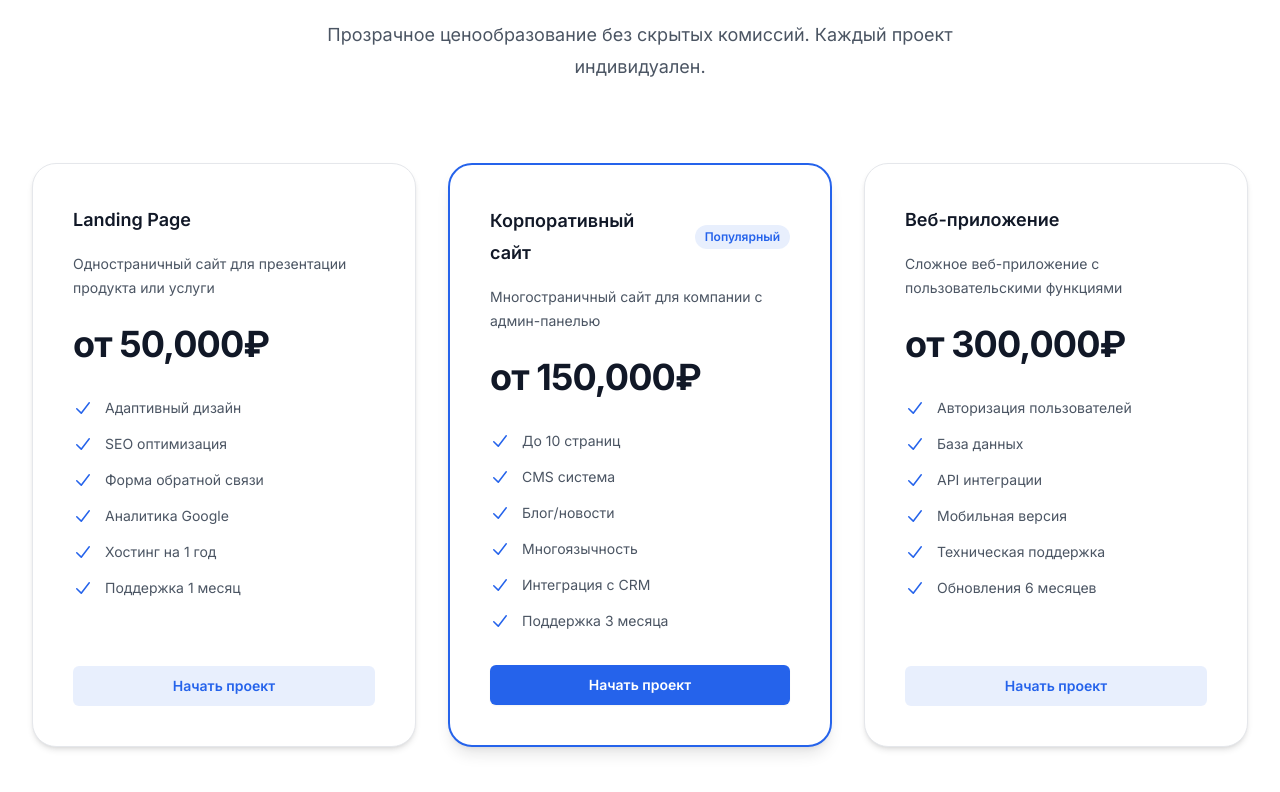
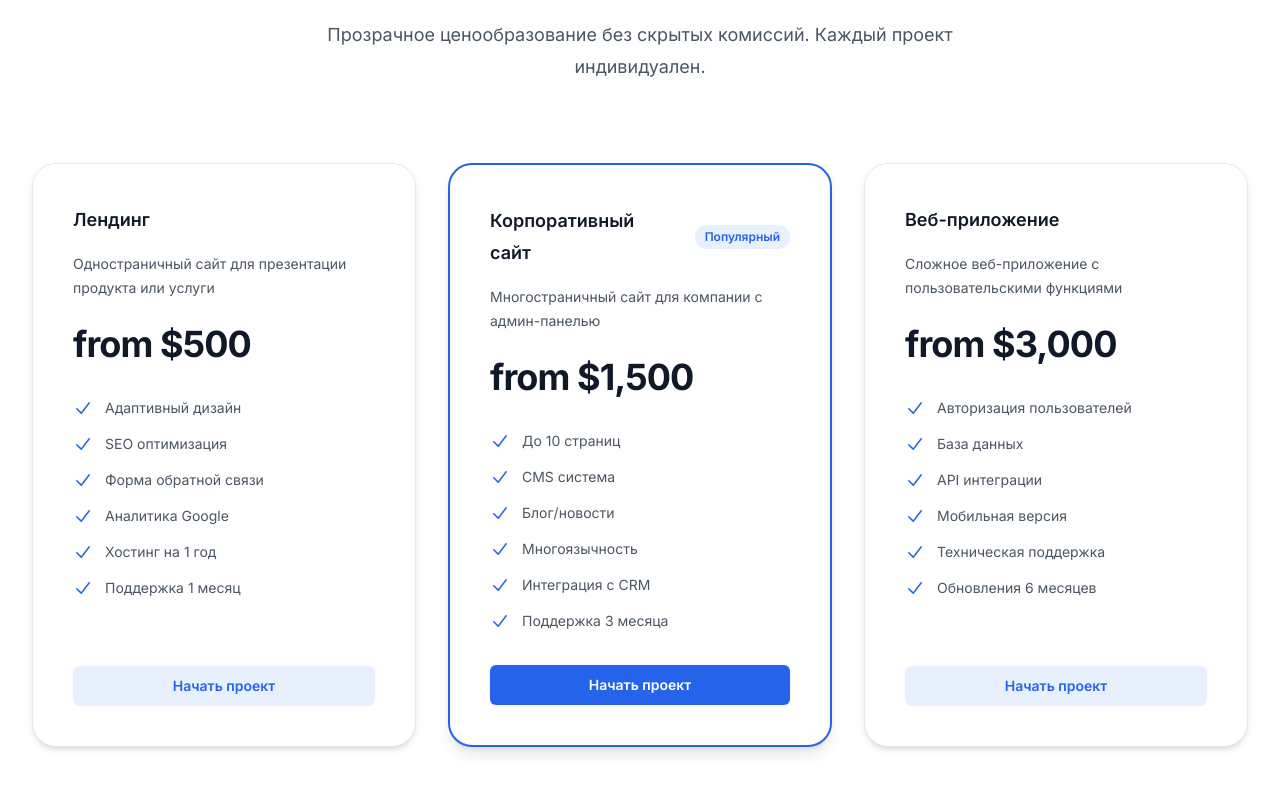
Before and after one commit to pVasylevskiy/landing, a Next.js app: page / in a window 1280 px wide. Shown: the part 1837-2629 px from the top of the page. Built offline with nearby package versions, Linux system fonts and the light colour scheme.

Commit message:
feat: все цены теперь в долларах для обоих языков

```diff
--- a/src/components/Pricing.tsx
+++ b/src/components/Pricing.tsx
@@ -3,14 +3,14 @@
 import { useLanguage } from '@/lib/language-context'
 
 export default function Pricing() {
-  const { t, language } = useLanguage()
+  const { t } = useLanguage()
 
   const tiers = [
     {
       name: t('tierLanding'),
       id: 'tier-landing',
       href: '#',
-      price: { monthly: language === 'ru' ? 'от 50,000₽' : 'from $500' },
+      price: { monthly: 'from $500' },
       description: t('tierLandingDesc'),
       features: [
         t('adaptiveDesign'),
@@ -26,7 +26,7 @@ export default function Pricing() {
       name: t('tierCorporate'),
       id: 'tier-corporate',
       href: '#',
-      price: { monthly: language === 'ru' ? 'от 150,000₽' : 'from $1,500' },
+      price: { monthly: 'from $1,500' },
       description: t('tierCorporateDesc'),
       features: [
         t('upTo10Pages'),
@@ -42,7 +42,7 @@ export default function Pricing() {
       name: t('tierApp'),
       id: 'tier-app',
       href: '#',
-      price: { monthly: language === 'ru' ? 'от 300,000₽' : 'from $3,000' },
+      price: { monthly: 'from $3,000' },
       description: t('tierAppDesc'),
       features: [
         t('userAuth'),
--- a/src/lib/translations.ts
+++ b/src/lib/translations.ts
@@ -55,7 +55,7 @@ export const translations = {
   startProjectPricing: 'Начать проект',
 
   // Pricing Tiers
-  tierLanding: 'Landing Page',
+  tierLanding: 'Лендинг',
   tierCorporate: 'Корпоративный сайт',
   tierApp: 'Веб-приложение',
 
```
